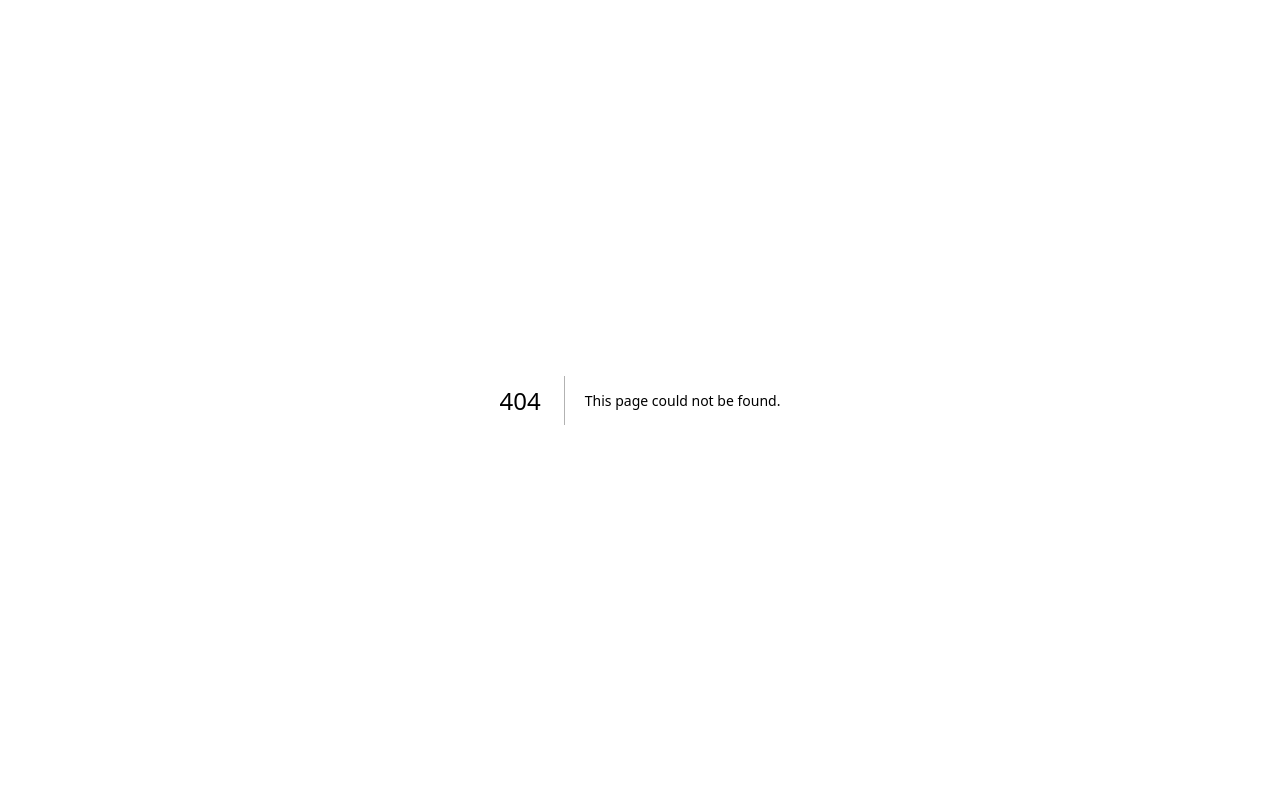
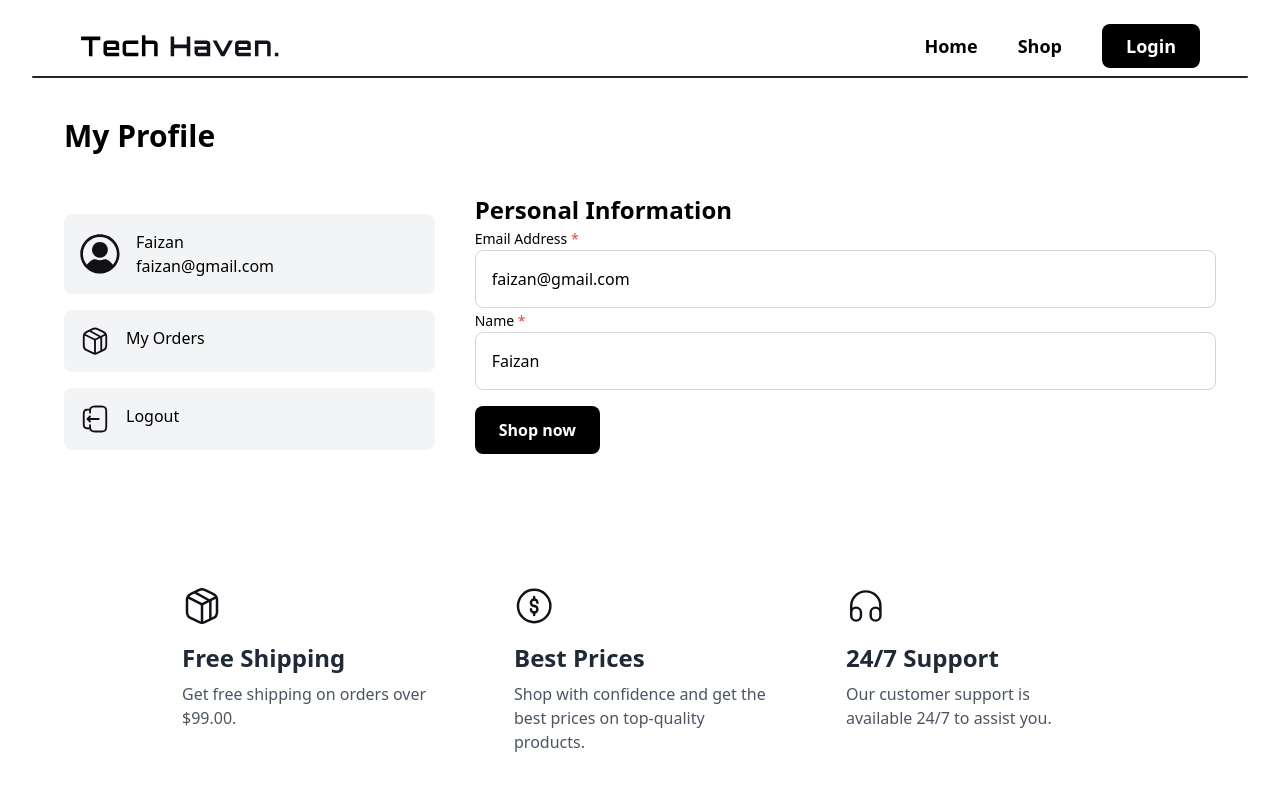
Before and after one commit to 0xDevUsman/ecommerce-app, a Next.js app: page /profile in a window 1280 px wide. Before the commit this address had no page. Shown: the top 800 px of the page. Built offline with nearby package versions, Linux system fonts and the light colour scheme.

Commit message:
desgin profile page

```diff
--- /dev/null
+++ b/app/profile/page.tsx
@@ -0,0 +1,68 @@
+import React from "react";
+import Navbar from "../components/Navbar";
+import Support from "../components/Support";
+import Footer from "../components/Footer";
+import profile from "../../public/assets/icons/profile.svg";
+import order from "../../public/assets/icons/orders.svg";
+import logout from "../../public/assets/icons/logout.svg";
+import Image from "next/image";
+import Link from "next/link";
+const page = () => {
+  return (
+    <>
+      <Navbar />
+      <div className="w-[90%] mx-auto mt-10 mb-[60px]">
+        <h1 className="text-3xl font-bold">My Profile</h1>
+        <div className="flex items-center mt-10">
+          <div className="flex w-1/3 justify-center flex-col items-start">
+            <div className="flex gap-4 mt-4 w-full rounded-lg justiry-between p-4 bg-gray-100">
+              <Image width={40} height={40} src={profile} alt="" />
+              <div>
+                <h1>Faizan</h1>
+                <h1>faizan@gmail.com</h1>
+              </div>
+            </div>
+            <Link
+              href={"/"}
+              className="flex rounded-lg  gap-4 mt-4 w-full justiry-between p-4 bg-gray-100 hover:bg-gray-300 transition-all duration-150"
+            >
+              <Image width={30} height={30} src={order} alt="" />
+              <h1>My Orders</h1>
+            </Link>
+            <Link
+              href={"/"}
+              className="flex rounded-lg  gap-4 mt-4 w-full justiry-between p-4 bg-gray-100 hover:bg-gray-300 transition-all duration-150"
+            >
+              <Image width={30} height={30} src={logout} alt="" />
+              <h1>Logout</h1>
+            </Link>
+          </div>
+          <div className="ml-10 w-2/3">
+            <h1 className="text-2xl font-bold">Personal Information</h1>
+            <label className="text-sm" htmlFor="">
+              Email Address <span className="text-red-500">*</span>
+            </label>
+            <div className="w-full p-4 border border-gray-300 rounded-lg">
+              faizan@gmail.com
+            </div>
+            <label className="text-sm" htmlFor="">
+              Name <span className="text-red-500">*</span>
+            </label>
+            <div className="w-full p-4 border border-gray-300 rounded-lg">
+              Faizan
+            </div>
+            <Link href="/products">
+              <button className="bg-black font-bold text-white px-6 py-3 rounded-lg mt-4 hover:opacity-85">
+                Shop now
+              </button>
+            </Link>
+          </div>
+        </div>
+      </div>
+      <Support />
+      <Footer />
+    </>
+  );
+};
+
+export default page;
```
